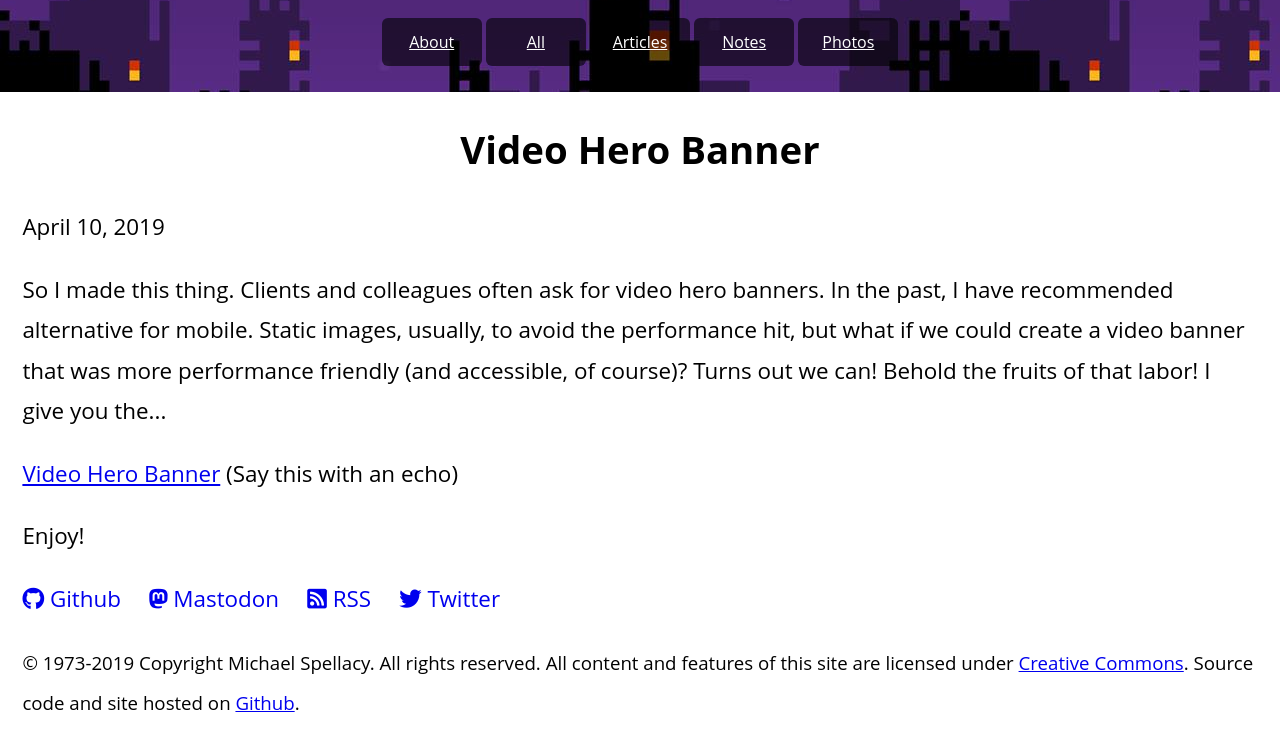
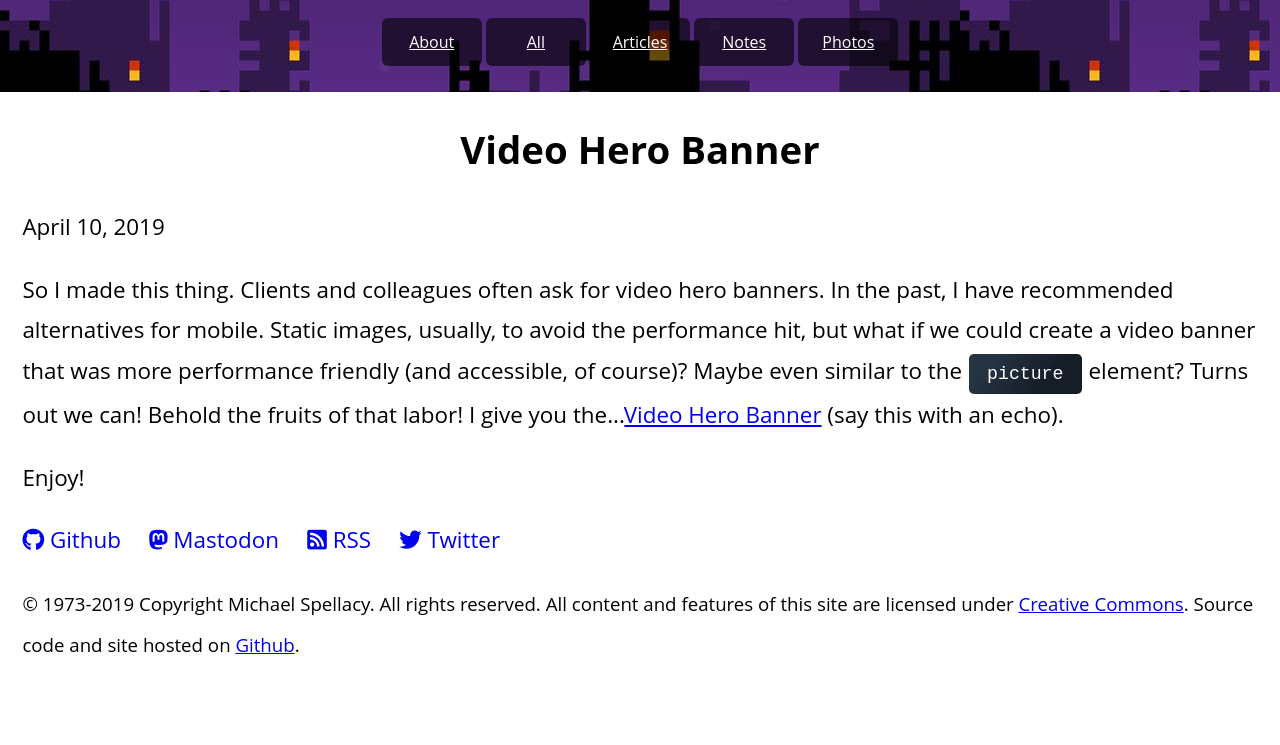
Before and after one commit to michaelspellacy/michaelspellacy.github.io, a Jekyll site: the page built from _posts/2019-04-10-video-hero-banner.html, in a window 1280 px wide, cut to the strip 300-1045 px from the top of the page. Built offline with Jekyll 4.4.1, drawn with Linux system fonts in a browser that asks for light colours; nearby versions of some CDN libraries; after the commit the page ends 986 px from its top, so only the background shows below that.

Commit message:
formatting

```diff
--- a/_posts/2019-04-10-video-hero-banner.html
+++ b/_posts/2019-04-10-video-hero-banner.html
@@ -8,8 +8,6 @@ published: "2019-04-10 15:48:36"
 
 <time datetime="{{ page.published }}">{{ page.published | date: "%B %d, %Y" }}</time>
 
-<p>So I made this thing. Clients and colleagues often ask for video hero banners. In the past, I have recommended alternative for mobile. Static images, usually, to avoid the performance hit, but what if we could create a video banner that was more performance friendly (and accessible, of course)? Turns out we can! Behold the fruits of that labor! I give you the...</p>
-
-<p><a href="/video-hero-banner/">Video Hero Banner</a> (Say this with an echo)</p>
+<p>So I made this thing. Clients and colleagues often ask for video hero banners. In the past, I have recommended alternatives for mobile. Static images, usually, to avoid the performance hit, but what if we could create a video banner that was more performance friendly (and accessible, of course)? Maybe even similar to the <code>picture</code> element? Turns out we can! Behold the fruits of that labor! I give you the...<a href="/video-hero-banner/">Video Hero Banner</a> (say this with an echo).</p>
 
 <p>Enjoy!</p>
```
